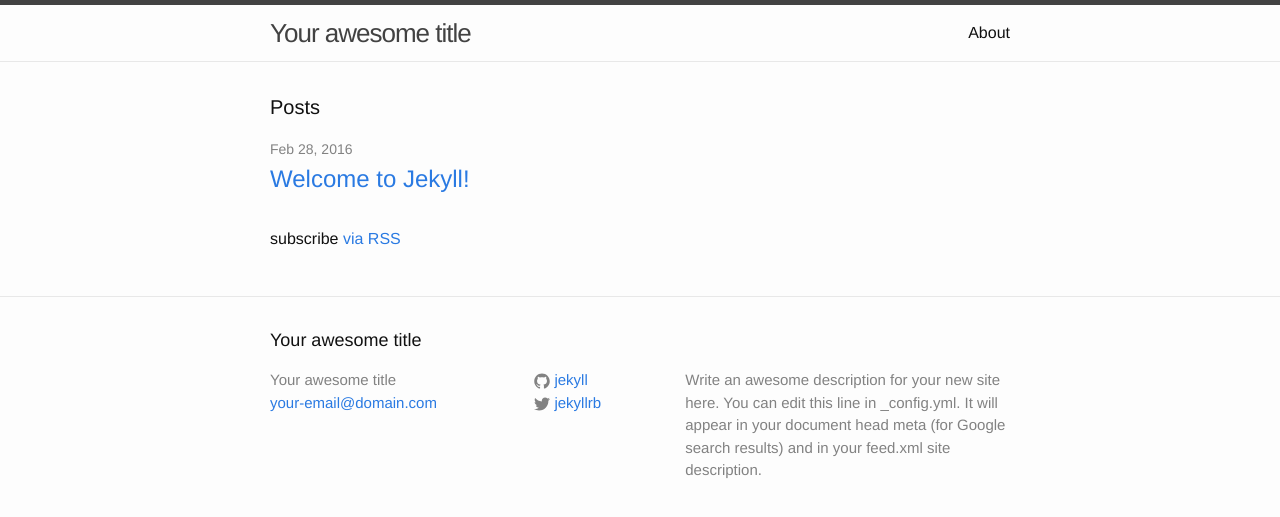
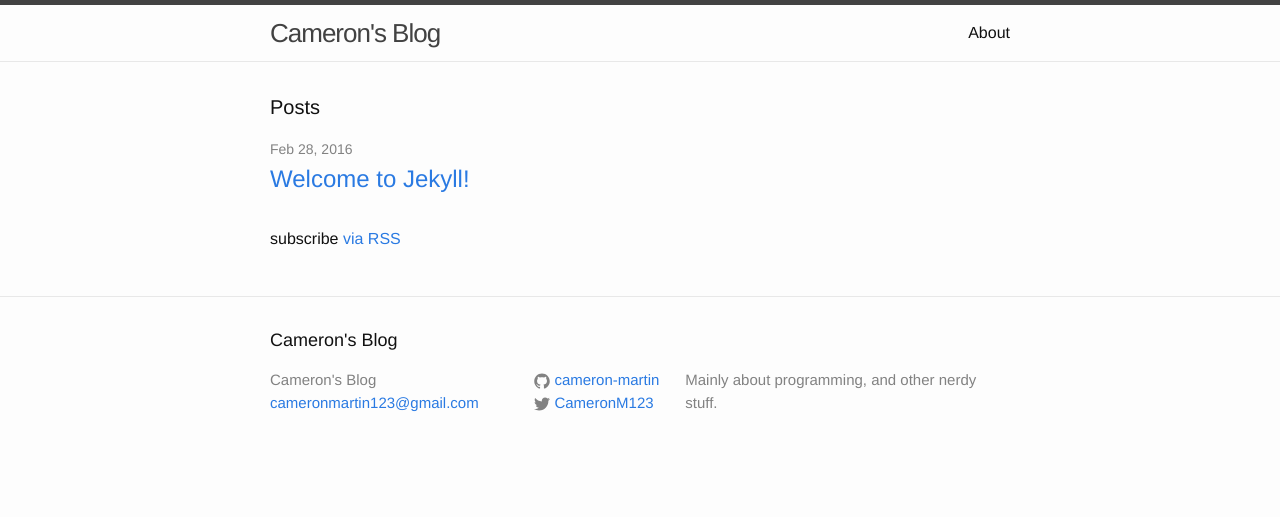
Before and after one commit to cameron-martin/cameron-martin.github.io, a Jekyll site: the page built from index.html, in a window 1280 px wide. Shown: the top 517 px of the page. Built offline with Jekyll 4.4.1, drawn with Linux system fonts in a browser that asks for light colours.

Commit message:
Updated config file

```diff
--- a/_config.yml
+++ b/_config.yml
@@ -6,16 +6,14 @@
 # 'jekyll serve'. If you change this file, please restart the server process.
 
 # Site settings
-title: Your awesome title
-email: your-email@domain.com
-description: > # this means to ignore newlines until "baseurl:"
-  Write an awesome description for your new site here. You can edit this
-  line in _config.yml. It will appear in your document head meta (for
-  Google search results) and in your feed.xml site description.
+title: Cameron's Blog
+email: cameronmartin123@gmail.com
+description: >
+  Mainly about programming, and other nerdy stuff.
 baseurl: "" # the subpath of your site, e.g. /blog
-url: "http://yourdomain.com" # the base hostname & protocol for your site
-twitter_username: jekyllrb
-github_username:  jekyll
+url: "http://cameronmartin.me" # the base hostname & protocol for your site
+twitter_username: CameronM123
+github_username:  cameron-martin
 
 # Build settings
 markdown: kramdown
```
